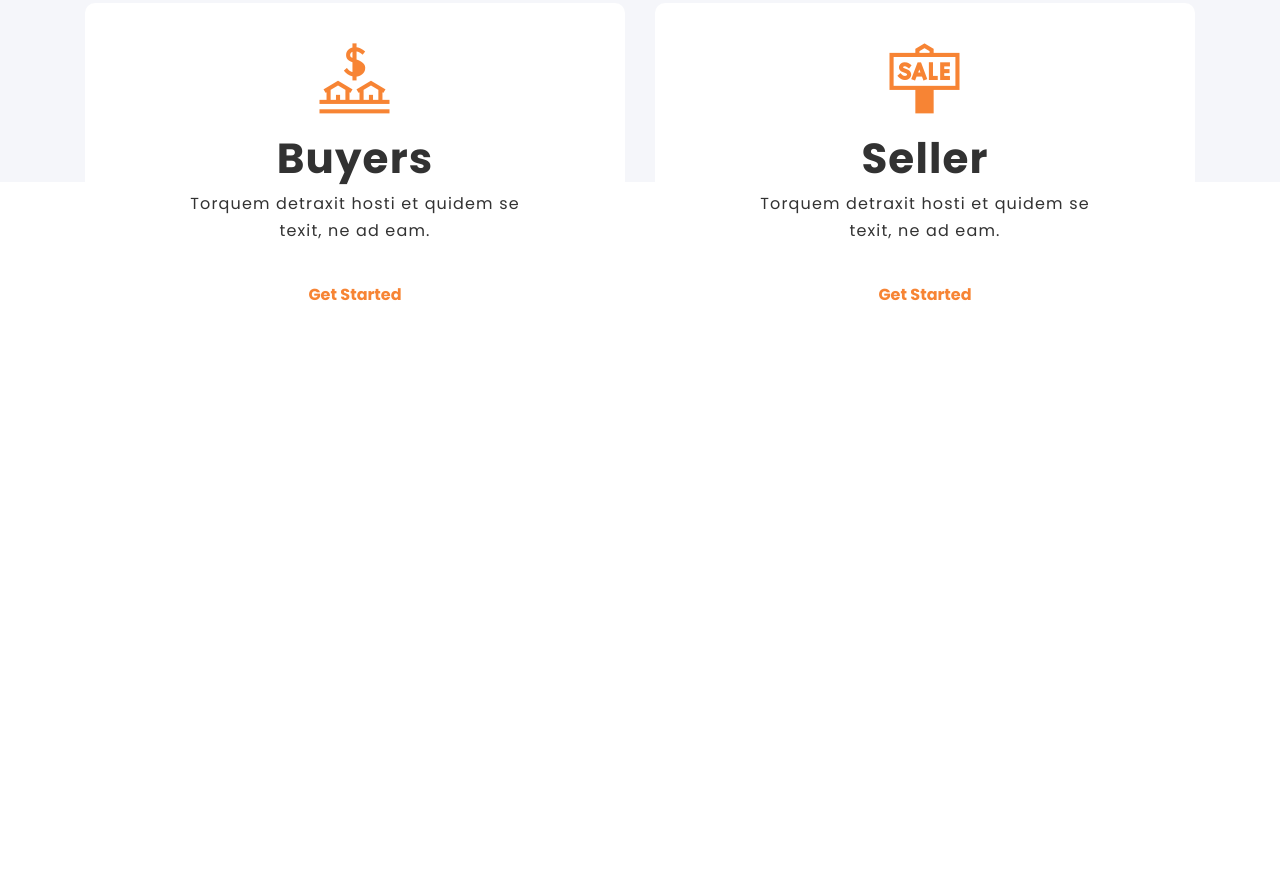
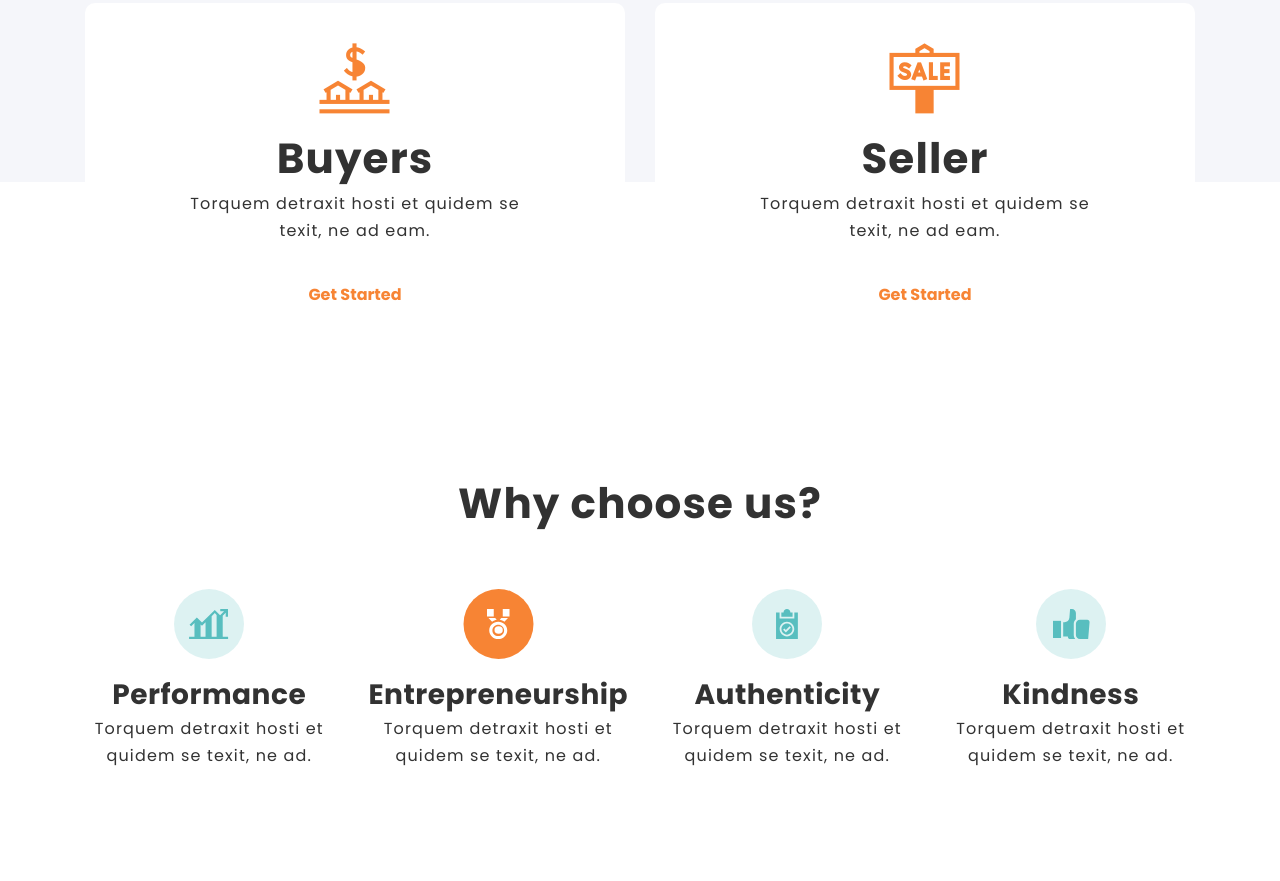
Before and after one commit to Ice-CubeXQ/CutSpace, a plain HTML site: page home.html in a window 1280 px wide. Shown: the part 2475-3356 px from the top of the page. Before the commit the page ends 2836 px from the top, so only its background shows below. Drawn offline with Linux system fonts and the light colour scheme.

Commit message:
added new block with benefits

```diff
--- a/css/style.css
+++ b/css/style.css
@@ -1019,6 +1019,99 @@ textarea.input {
     background-color: rgba(255, 255, 255, 0.8470588235);
   }
 }
+
+@media (min-width: 71.25em) {
+  .choose {
+    padding-top: 7rem;
+  }
+}
+@media (min-width: 20em) and (max-width: 71.25em) {
+  .choose {
+    padding-top: clamp( 1.25rem , -0.993902439rem  +  11.2195121951vw , 7rem );
+  }
+}
+@media (max-width: 20em) {
+  .choose {
+    padding-top: 1.25rem;
+  }
+}
+@media (min-width: 71.25em) {
+  .choose {
+    padding-bottom: 7rem;
+  }
+}
+@media (min-width: 20em) and (max-width: 71.25em) {
+  .choose {
+    padding-bottom: clamp( 1.25rem , -0.993902439rem  +  11.2195121951vw , 7rem );
+  }
+}
+@media (max-width: 20em) {
+  .choose {
+    padding-bottom: 1.25rem;
+  }
+}
+.choose__title {
+  text-align: center;
+}
+@media (min-width: 71.25em) {
+  .choose__title:not(:last-child) {
+    margin-bottom: 3.375rem;
+  }
+}
+@media (min-width: 20em) and (max-width: 71.25em) {
+  .choose__title:not(:last-child) {
+    margin-bottom: clamp( 1.25rem , 0.4207317073rem  +  4.1463414634vw , 3.375rem );
+  }
+}
+@media (max-width: 20em) {
+  .choose__title:not(:last-child) {
+    margin-bottom: 1.25rem;
+  }
+}
+.choose__items {
+  display: grid;
+  gap: 2.1875rem;
+}
+@media (min-width: 29.99875em) {
+  .choose__items {
+    grid-template-columns: repeat(4, 1fr);
+  }
+}
+@media (min-width: 29.99875em) and (max-width: 61.99875em) {
+  .choose__items {
+    grid-template-columns: repeat(2, 1fr);
+  }
+}
+.item-choose {
+  position: relative;
+  z-index: 5;
+  text-align: center;
+  display: grid;
+}
+.item-choose__logo {
+  justify-self: center;
+}
+.item-choose__logo:not(:last-child) {
+  margin-bottom: 0.9375rem;
+}
+.item-choose__title {
+  letter-spacing: 0.0178571429em;
+}
+@media (min-width: 71.25em) {
+  .item-choose__title {
+    font-size: 1.75rem;
+  }
+}
+@media (min-width: 20em) and (max-width: 71.25em) {
+  .item-choose__title {
+    font-size: clamp( 1.25rem , 1.0548780488rem  +  0.9756097561vw , 1.75rem );
+  }
+}
+@media (max-width: 20em) {
+  .item-choose__title {
+    font-size: 1.25rem;
+  }
+}
 .swiper {
   overflow: hidden;
 }
--- a/home.html
+++ b/home.html
@@ -6,7 +6,7 @@
 	<meta charset="UTF-8">
 	<meta name="format-detection" content="telephone=no">
 	<!-- <style>body{opacity: 0;}</style> -->
-	<link rel="stylesheet" href="css/style.min.css?_v=20231018140322">
+	<link rel="stylesheet" href="css/style.min.css?_v=20231019220510">
 	<link rel="shortcut icon" href="favicon.ico">
 	<!-- <meta name="robots" content="noindex, nofollow"> -->
 	<meta name="viewport" content="width=device-width, initial-scale=1.0">
@@ -134,6 +134,41 @@
 					</div>
 				</div>
 			</section>
+			<section class="choose">
+				<div class="choose__container">
+					<div class="choose__title">Why choose us?</div>
+					<div class="choose__items">
+						<div class="choose__item item-choose">
+							<img src="img/choose/Icon01.svg" alt="Icon" class="item-choose__logo">
+							<div class="item-choose__title">Performance</div>
+							<div class="item-choose__text">Torquem detraxit hosti et quidem se
+								texit, ne
+								ad.</div>
+						</div>
+						<div class="choose__item item-choose">
+							<img src="img/choose/Icon02.svg" alt="Icon" class="item-choose__logo">
+							<div class="item-choose__title">Entrepreneurship</div>
+							<div class="item-choose__text">Torquem detraxit hosti et quidem se
+								texit, ne
+								ad.</div>
+						</div>
+						<div class="choose__item item-choose">
+							<img src="img/choose/Icon03.svg" alt="Icon" class="item-choose__logo">
+							<div class="item-choose__title">Authenticity</div>
+							<div class="item-choose__text">Torquem detraxit hosti et quidem se
+								texit, ne
+								ad.</div>
+						</div>
+						<div class="choose__item item-choose">
+							<img src="img/choose/Icon04.svg" alt="Icon" class="item-choose__logo">
+							<div class="item-choose__title">Kindness</div>
+							<div class="item-choose__text">Torquem detraxit hosti et quidem se
+								texit, ne
+								ad.</div>
+						</div>
+					</div>
+				</div>
+			</section>
 		</main>
 		<footer class="footer">
 			<div class="footer__container">
@@ -152,7 +187,7 @@
 </div>
  -->
 
-	<script src="js/app.min.js?_v=20231018140322"></script>
+	<script src="js/app.min.js?_v=20231019220510"></script>
 </body>
 
 </html>
```
Also changed, not shown: css/style.min.css, img/choose/Icon01.svg (added), img/choose/Icon02.svg (added), img/choose/Icon03.svg (added), img/choose/Icon04.svg (added).
